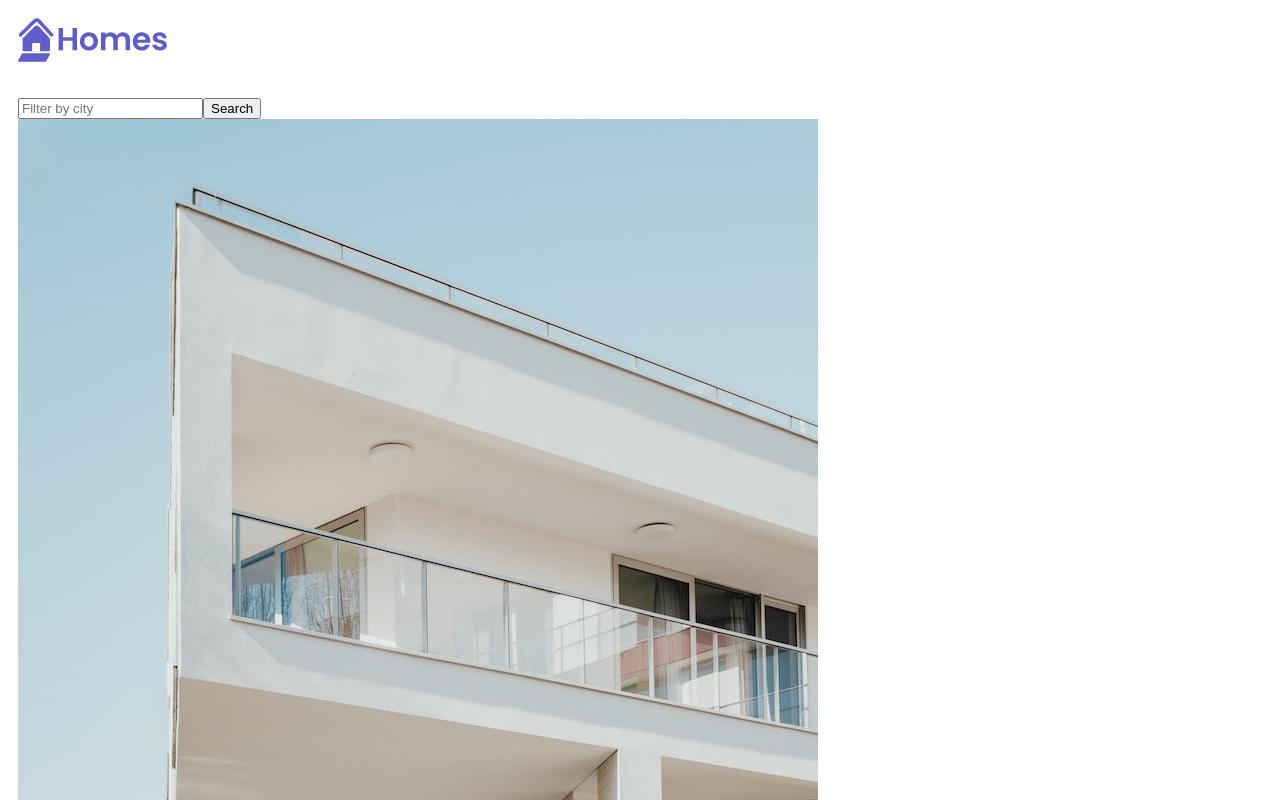
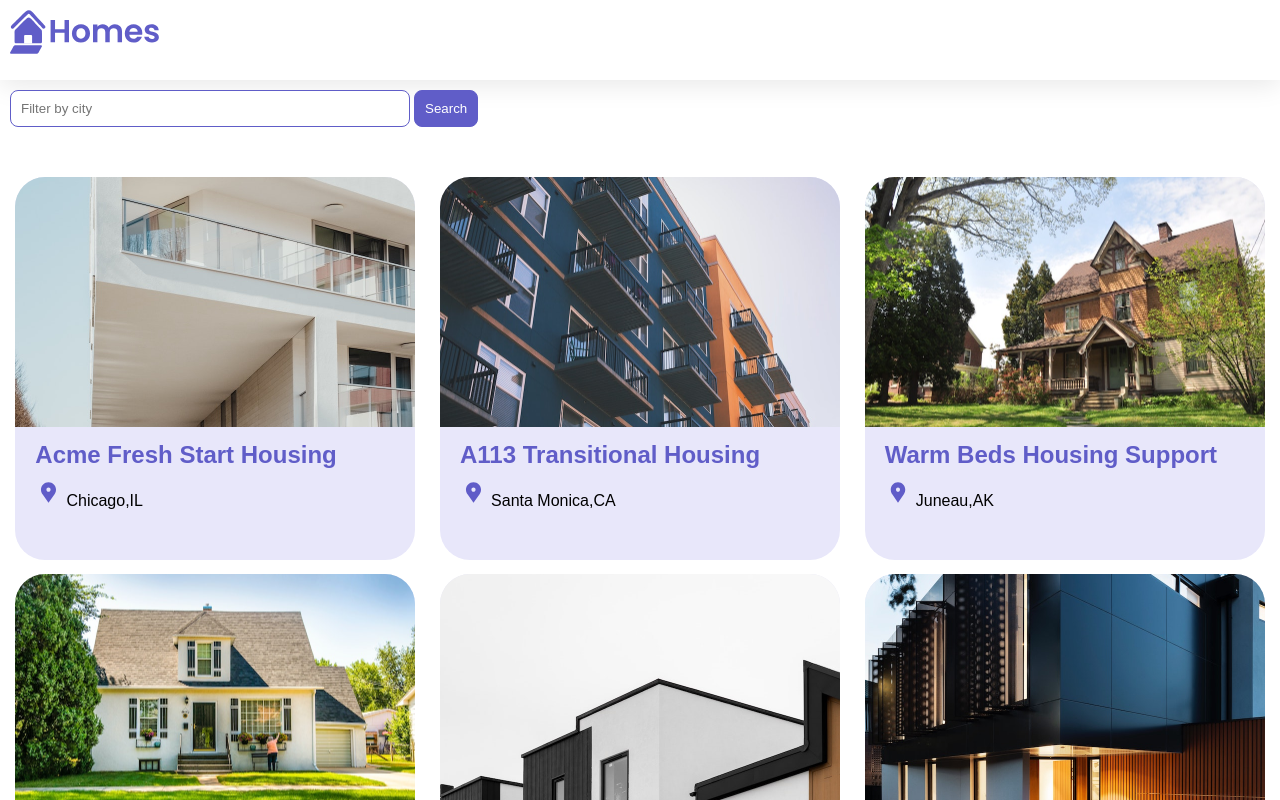
Before and after one commit to loubdelosreyesii/homes-app, an Angular app: page / in a window 1280 px wide. Shown: the top 800 px of the page. Built offline with nearby package versions, Linux system fonts and the light colour scheme.

Commit message:
Adding Styles to the Components

```diff
--- a/src/app/home/home.component.css
+++ b/src/app/home/home.component.css
@@ -0,0 +1,42 @@
+/* Put these styles in: src/home/home.component.css */
+
+.results {
+  display: grid;
+  column-gap: 14px;
+  row-gap: 14px;
+  grid-template-columns: repeat(auto-fill, minmax(400px, 400px));
+  margin-top: 50px;
+  justify-content: space-around;
+}
+
+input[type='text'] {
+  border: solid 1px var(--primary-color);
+  padding: 10px;
+  border-radius: 8px;
+  margin-right: 4px;
+  display: inline-block;
+  width: 30%;
+}
+
+button {
+  padding: 10px;
+  border: solid 1px var(--primary-color);
+  background: var(--primary-color);
+  color: white;
+  border-radius: 8px;
+}
+
+@media (min-width: 500px) and (max-width: 768px) {
+  .results {
+    grid-template-columns: repeat(2, 1fr);
+  }
+  input[type='text'] {
+    width: 70%;
+  }
+}
+
+@media (max-width: 499px) {
+  .results {
+    grid-template-columns: 1fr;
+  }
+}
--- a/src/app/housing-location/housing-location.component.css
+++ b/src/app/housing-location/housing-location.component.css
@@ -0,0 +1,33 @@
+/* Put these styles in: src/app/housing-location/housing-location.component.css */
+
+.listing {
+  background: var(--accent-color);
+  border-radius: 30px;
+  padding-bottom: 30px;
+}
+.listing-heading {
+  color: var(--primary-color);
+  padding: 10px 20px 0 20px;
+}
+.listing-photo {
+  height: 250px;
+  width: 100%;
+  object-fit: cover;
+  border-radius: 30px 30px 0 0;
+}
+.listing-location {
+  padding: 10px 20px 20px 20px;
+}
+.listing-location::before {
+  content: url('/assets/location-pin.svg') / '';
+}
+
+section.listing a {
+  padding-left: 20px;
+  text-decoration: none;
+  color: var(--primary-color);
+}
+section.listing a::after {
+  content: '\203A';
+  margin-left: 5px;
+}
--- a/src/styles.css
+++ b/src/styles.css
@@ -1 +1,24 @@
-/* You can add global styles to this file, and also import other style files */
+/* Put these styles in: src/styles.css */
+
+* {
+  margin: 0;
+  padding: 0;
+}
+
+body {
+  font-family: 'Be Vietnam Pro', sans-serif;
+}
+:root {
+  --primary-color: #605dc8;
+  --secondary-color: #8b89e6;
+  --accent-color: #e8e7fa;
+  --shadow-color: #e8e8e8;
+}
+
+button.primary {
+  padding: 10px;
+  border: solid 1px var(--primary-color);
+  background: var(--primary-color);
+  color: white;
+  border-radius: 8px;
+}
```
